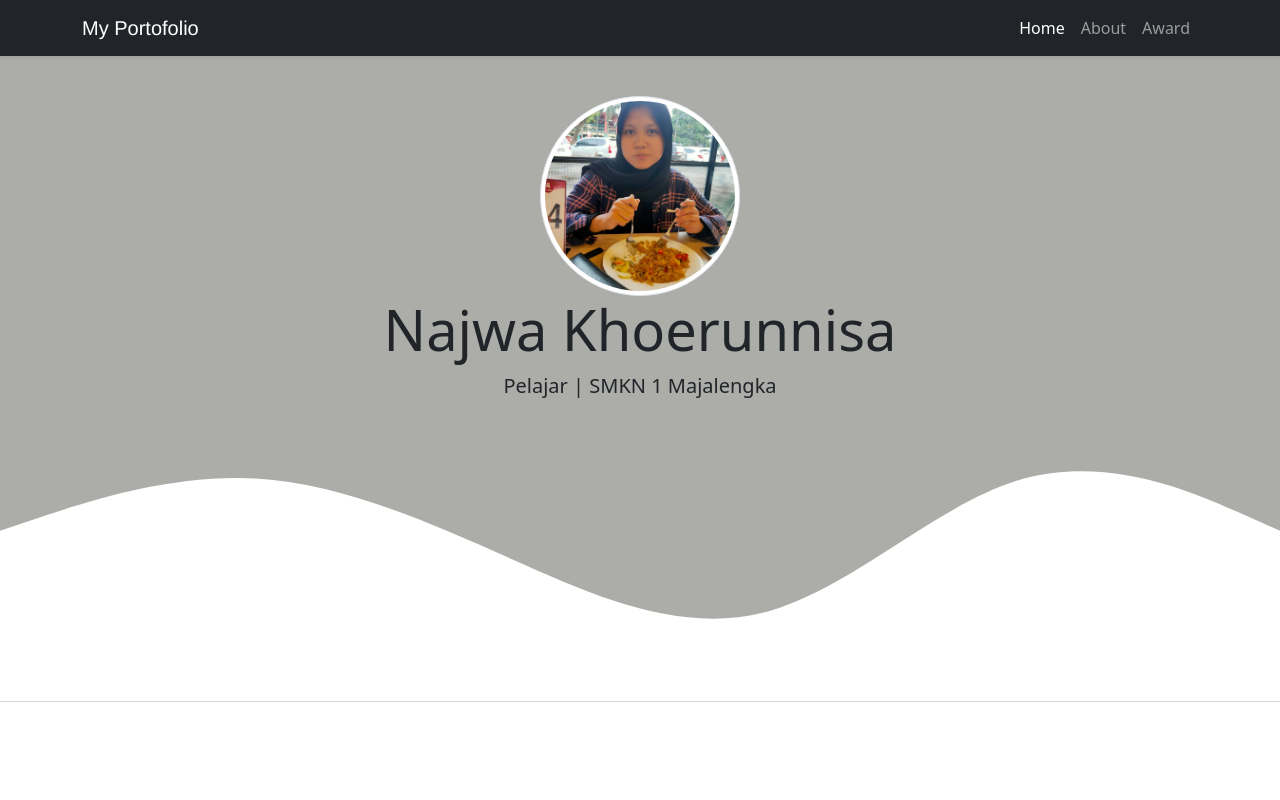
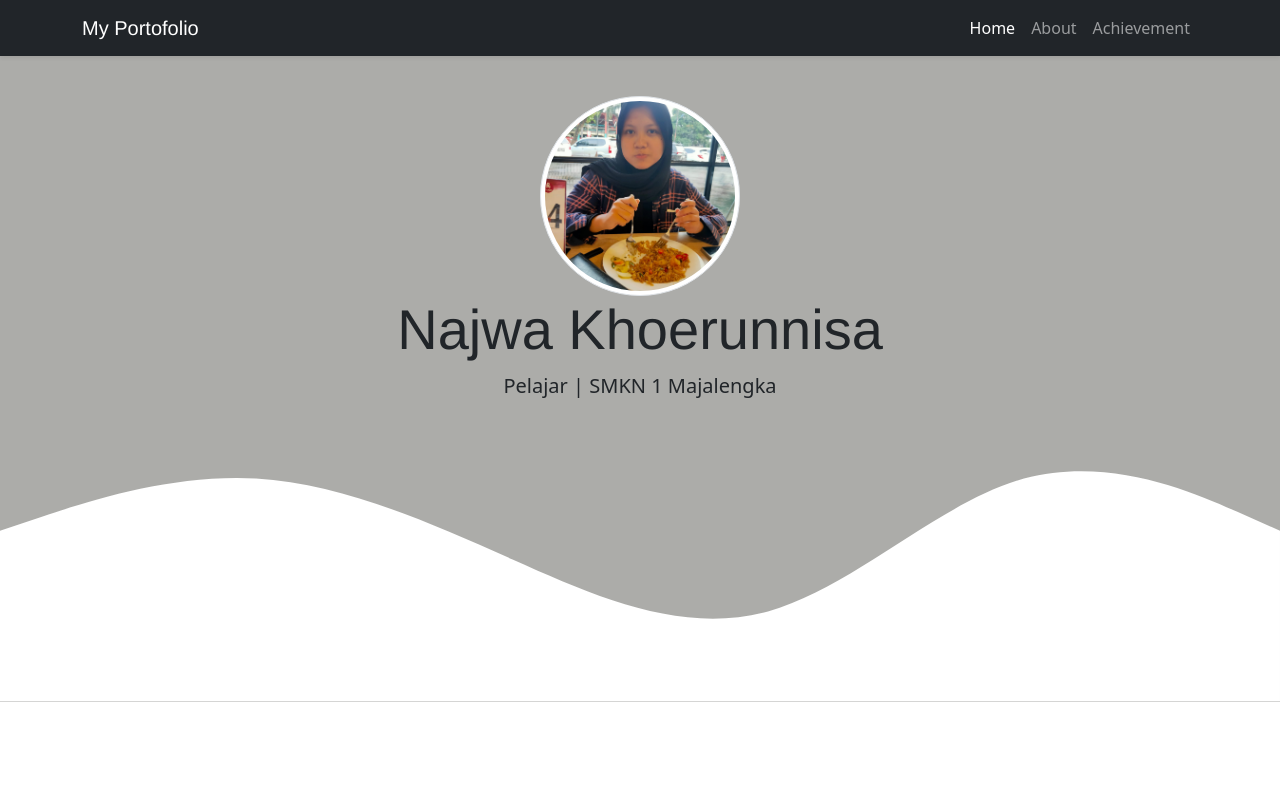
Before and after one commit to Najwaaks/portofolio-iqbaal-ramadhan, a plain HTML site: page index.html in a window 1280 px wide. Shown: the top 800 px of the page. Drawn offline with nearby package versions, Linux system fonts and the light colour scheme.

Commit message:
Update index.html

```diff
--- a/index.html
+++ b/index.html
@@ -33,7 +33,7 @@
               <a class="nav-link" href="#about">About</a>
             </li>
             <li class="nav-item">
-              <a class="nav-link" href="#award">Award</a>
+              <a class="nav-link" href="#award">Achievement</a>
             </li>
           </ul>
         </div>
@@ -44,7 +44,7 @@
     <!-- Jumbotron -->
     <section class="jumbotron text-center">
       <img src="img/pp.jpg" alt="Najwa Khoerunnisa Suherman" width="200" class="rounded-circle img-thumbnail" />
-      <h1 class="display-4">Najwa Khoerunnisa</h1>
+      <h1 style="font-family: Franklin Gothic Medium" class="display-4">Najwa Khoerunnisa</h1>
       <p class="lead">Pelajar | SMKN 1 Majalengka</p>
       <svg xmlns="http://www.w3.org/2000/svg" viewBox="0 0 1440 320">
         <path
```
